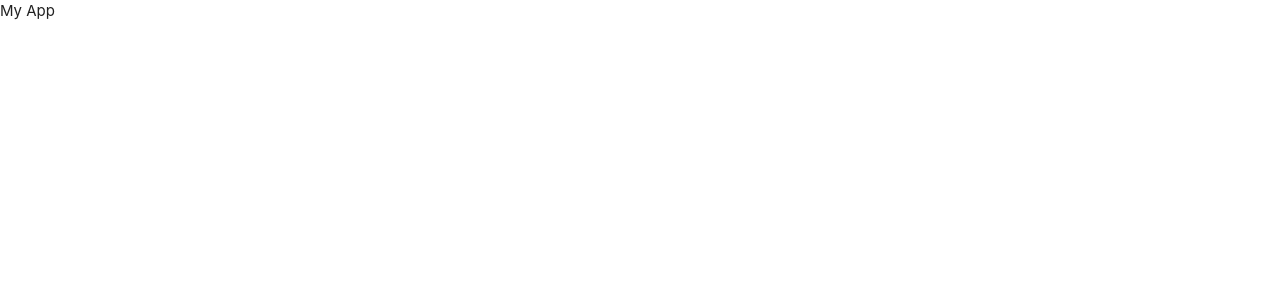
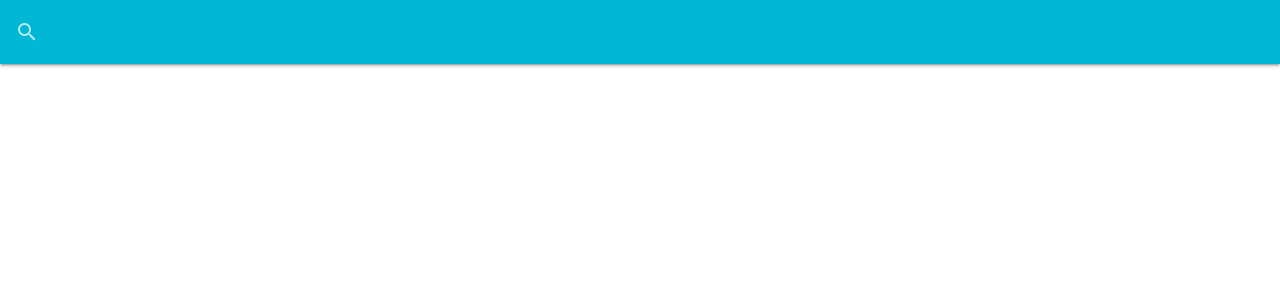
Before and after one commit to shashank-bhatotia/it-logger, a React (Create React App) app: page / in a window 1280 px wide. Shown: the top 300 px of the page. Built offline with nearby package versions, Linux system fonts and the light colour scheme.

Commit message:
Add SearchBar

```diff
--- a/src/App.js
+++ b/src/App.js
@@ -1,4 +1,5 @@
 import React, { Fragment, useEffect } from 'react';
+import SearchBar from './components/layout/SearchBar'
 import 'materialize-css/dist/css/materialize.min.css';
 import M from 'materialize-css/dist/js/materialize.min.js';
 
@@ -10,9 +11,7 @@ const App = () => {
 
   return (
     <Fragment>
-      <div className="App">
-        My App
-      </div>
+      <SearchBar />
     </Fragment>
   )
 }
--- /dev/null
+++ b/src/components/layout/SearchBar.js
@@ -0,0 +1,21 @@
+import React, { Fragment } from 'react'
+
+const SearchBar = () => {
+  return (
+    <Fragment>
+      <nav style={{ marginBottom: '30px' }} className="cyan accent-4">
+        <div className="nav-wrapper">
+          <form>
+            <div className="input-field">
+              <input id="search" type="search" />
+              <label className="label-icon" htmlFor="search"><i className="material-icons">search</i></label>
+              <i className="material-icons">close</i>
+            </div>
+          </form>
+        </div>
+      </nav>
+    </Fragment>
+  )
+}
+
+export default SearchBar;
```
Also changed, not shown: src/components/logs/Logs.js (added).
